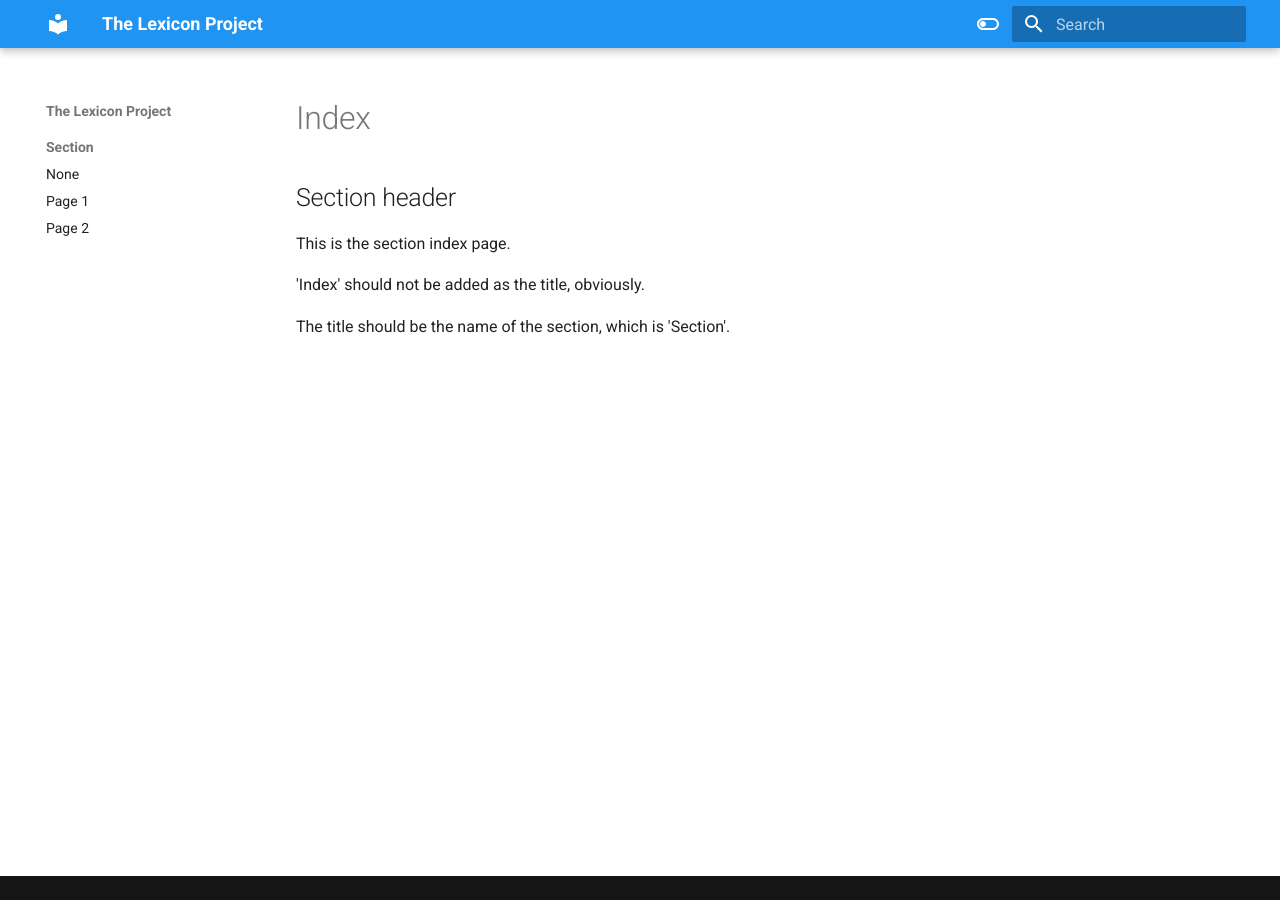
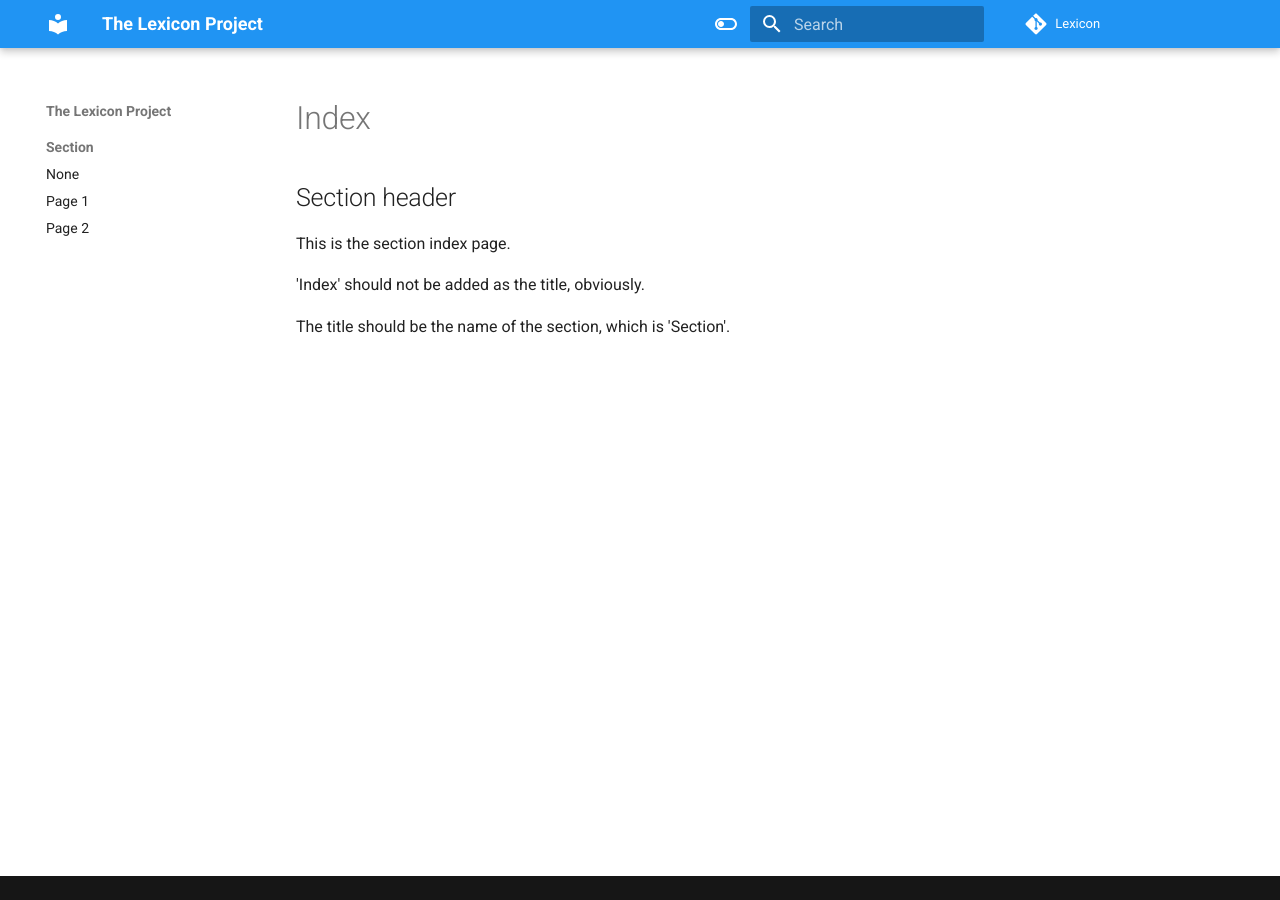
Before and after one commit to Tindalos/Lexicon, an MkDocs documentation site: the page built from docs/Section/index.md, in a window 1280 px wide. Built offline with MkDocs 1.6.1 and Material for MkDocs 9.7.7, drawn with Linux system fonts in a browser that asks for light colours; comment, search, counter and statistics services are not loaded.

Commit message:
Update mkdocs.yml

```diff
--- a/mkdocs.yml
+++ b/mkdocs.yml
@@ -1,5 +1,9 @@
 site_name: The Lexicon Project
+site_url: https://tindalos.github.io/Lexicon/
 
+repo_url: https://github.com/Tindalos/Lexicon
+repo_name: Lexicon
+edit_uri: docs/
 
 
 theme:
@@ -41,9 +45,9 @@
 
 nav:
   - Section:
-    - docs/section/index.md
-    - Page 1: docs/section/page-1.md
-    - Page 2: docs/section/page-2.md
+    - section/index.md
+    - Page 1: section/page-1.md
+    - Page 2: section/page-2.md
 
 # Extensions
 markdown_extensions:
```
